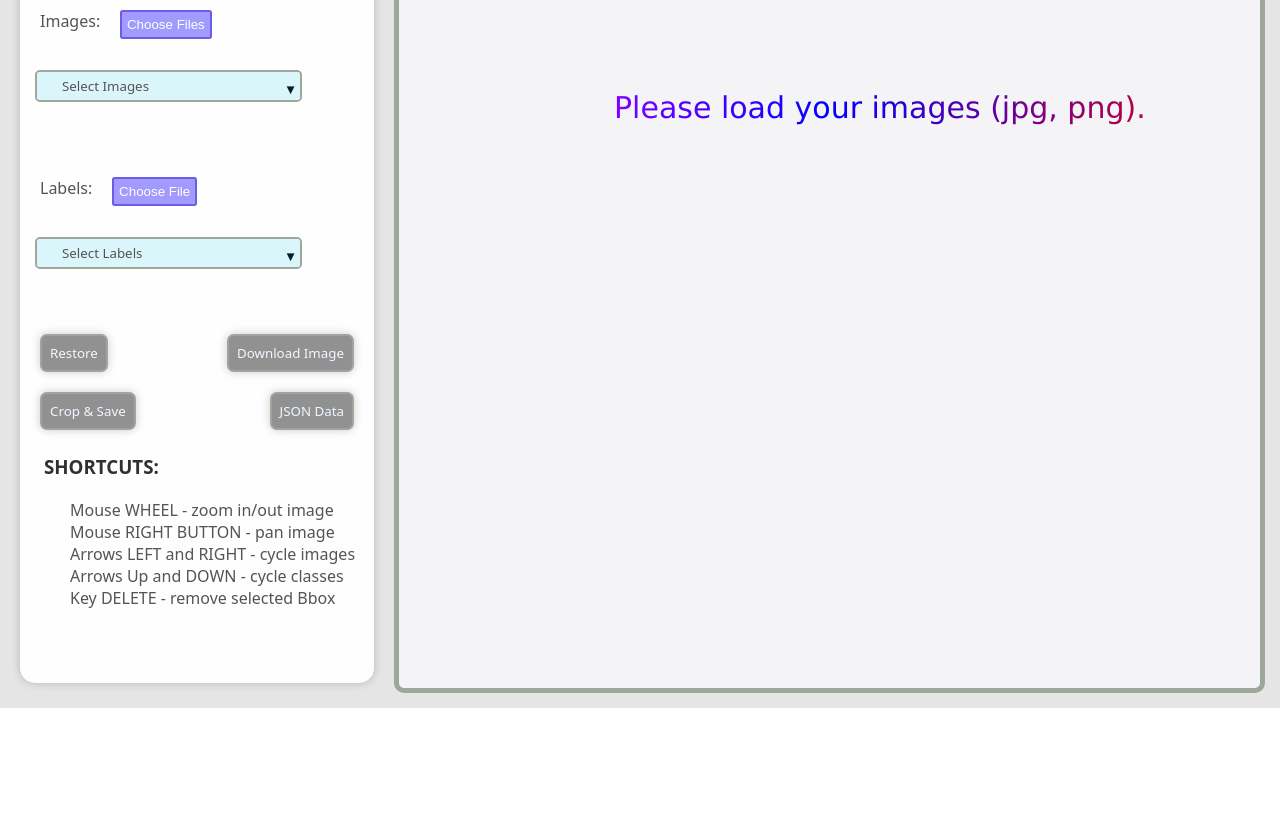
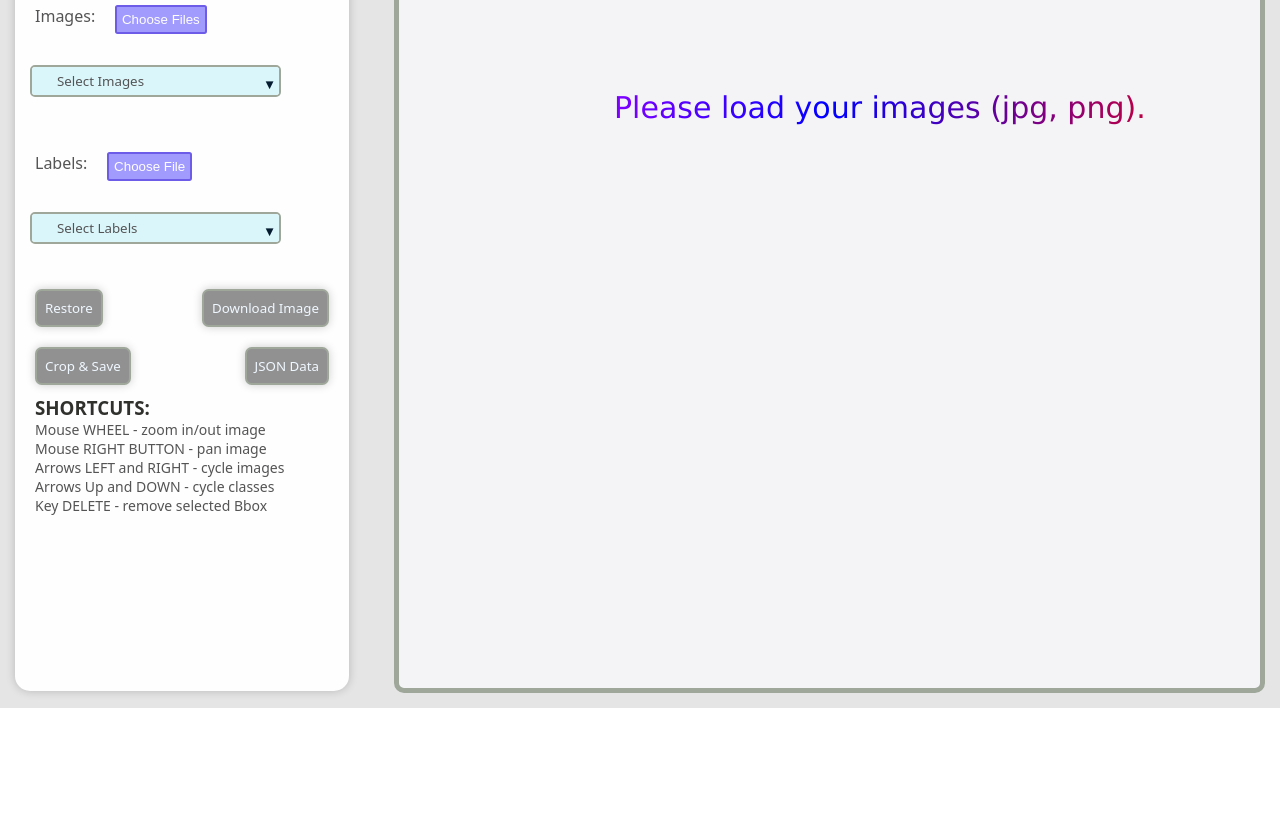
Before and after one commit to vikashkumar2020/Image-annotator, a plain HTML site: page index.html in a window 1280 px wide. Shown: the part 92-920 px from the top of the page. Drawn offline with Linux system fonts and the light colour scheme.

Commit message:
updated code with changes

```diff
--- a/index.css
+++ b/index.css
@@ -1,4 +1,7 @@
 *{
+  margin:0px;
+  padding:0px;
+  box-sizing:border-box;
   font-family: system-ui, -apple-system, BlinkMacSystemFont, 'Segoe UI', Roboto, Oxygen, Ubuntu, Cantarell, 'Open Sans', 'Helvetica Neue', sans-serif;
 }
 body {
@@ -39,10 +42,10 @@ hr {
 .left {
     width: calc(30% - 50px);
     position: absolute;
-    left: 20px;
-    top: 20px;
+    left: 15px;
+    top: 15px;
     bottom: 0;
-    height:calc(100% - 60px);
+    height:calc(100% - 32px);
     background-color: #fefeff;
     padding: 15px 10px 0px 10px;
     border-radius: 15px;
@@ -104,6 +107,7 @@ input[type=file]::file-selector-button {
   border-radius: .2em;
   background-color: #a29bfe;
   transition: 1s;
+  cursor: pointer;
 }
 
 input[type=file]::-ms-browse:hover {
@@ -191,8 +195,7 @@ input[type='button'] {
 
 h3{
     color: rgb(48, 49, 45);
-    margin: 10px;
-    padding: 4px;
+    margin-left: 10px;
 }
 
 .afterImage{
@@ -223,5 +226,6 @@ li{
   list-style: none;
   color: #545455;
   font-weight: 400;
-  font-size: 1em;
+  font-size: 14px;
+  margin-left: 10px;
 }
```
Also changed, not shown: index.html (+6 -2 lines), index.js (+4 -4 lines), 1 other file.
